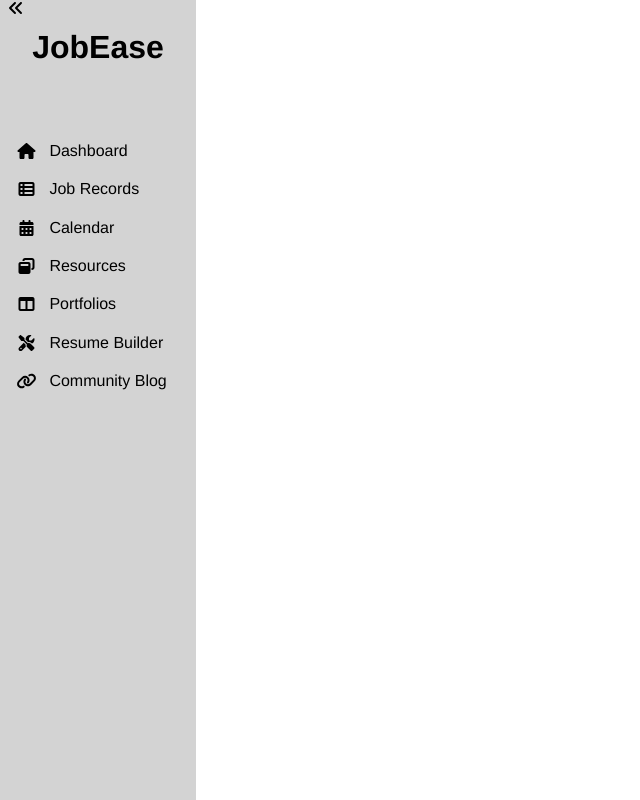
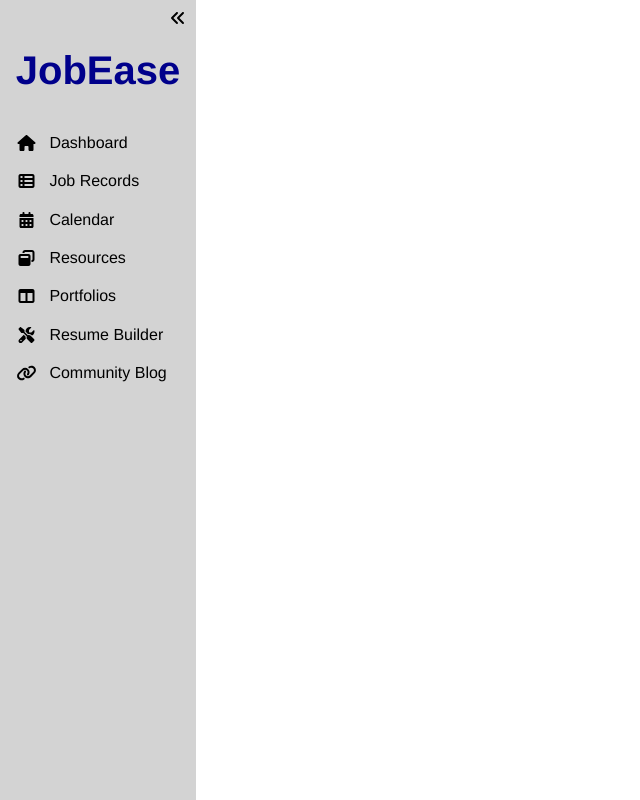
Before and after one commit to Jessica0192/JobEase, a Vue app in the folder frontend/: page /sidebar in a window 1280 px wide. Shown: the whole page, without its empty margins (0-640 px from the left). Built offline with nearby package versions, Linux system fonts and the light colour scheme.

Commit message:
Not seeing sidebar menu on login page and changing a UI a little bit

```diff
--- a/frontend/src/App.vue
+++ b/frontend/src/App.vue
@@ -1,6 +1,7 @@
 <template>
 <div>
-  <Sidebar/>
+  <!-- <Sidebar/> -->
+  <Sidebar v-if="shouldShowSidebar"></Sidebar>
   <div id="app" :style="{ 'margin-left': sidebarWidth }">
     <!-- <h1>JobEase</h1> -->
     <router-view/>
@@ -16,6 +17,11 @@ export default {
   components: { Sidebar },
   setup () {
     return { sidebarWidth }
+  },
+  computed: {
+    shouldShowSidebar () {
+      return this.$route.meta.sidebar !== false
+    }
   }
 }
 </script>
--- a/frontend/src/components/sidebar/Sidebar.vue
+++ b/frontend/src/components/sidebar/Sidebar.vue
@@ -1,10 +1,10 @@
 <template>
   <div class="sidebar" :style="{ width: sidebarWidth }">
-    <h1>
+    <div class="header">
       <span v-if="collapsed">
       </span>
       <span v-else>JobEase</span>
-    </h1>
+    </div>
 
     <span v-if="collapsed">
     </span>
@@ -41,11 +41,20 @@ export default {
 :root {
   --sidebar-bg-color: #D3D3D3;
   --sidebar-item-hover: #808080;
-    --sidebar-item-active: #000000;
+  --sidebar-item-active: #316fcd;
 }
 </style>
 
 <style scoped>
+    .header {
+      text-align: center;
+      font-weight: bold;
+      font-size: 40px;
+      margin-top: 40px;
+      margin-bottom: 30px;
+      color: darkblue;
+    }
+
     .sidebar{
       color: #000000;
       background-color: #D3D3D3;
@@ -57,6 +66,7 @@ export default {
       left: 0;
       bottom: 0;
       padding: 0.5em;
+      margin-bottom: 0px;
 
       transition: 0.3s ease;
 
@@ -71,8 +81,11 @@ export default {
     .collapse-icon {
       position: absolute;
       top: 0;
+      right: 0;
       padding: 0.75;
       transition: 0.2s linear;
+      margin-right: 10px;
+      margin-top: 10px;
     }
 
     .rotate-180 {
--- a/frontend/src/components/sidebar/SidebarLink.vue
+++ b/frontend/src/components/sidebar/SidebarLink.vue
@@ -1,9 +1,11 @@
 
 <template>
-  <router-link :to="to" class="link" :class="{ active: isActive }">
+  <!-- creates a clickable link for navigating between different routes in the application. -->
+  <router-link :to="to" class="link" v-bind:class="{ active: isActive }">
     <i class="icon" :class="icon" />
     <transition name="fade">
       <span v-if="!collapsed">
+        <!-- a placeholder for content in Sidebar.vue component -->
         <slot />
       </span>
     </transition>
@@ -62,4 +64,7 @@ export default {
   width: 25px;
   margin-right: 10px;
 }
+.active {
+  background-color: lightblue;
+}
 </style>
--- a/frontend/src/components/sidebar/state.js
+++ b/frontend/src/components/sidebar/state.js
@@ -4,7 +4,7 @@ export const collapsed = ref(false)
 export const toggleSidebar = () => (collapsed.value = !collapsed.value)
 
 export const SIDEBAR_WIDTH = 180
-export const SIDEBAR_WIDTH_COLLAPSED = 38
+export const SIDEBAR_WIDTH_COLLAPSED = 15
 export const sidebarWidth = computed(
   () => `${collapsed.value ? SIDEBAR_WIDTH_COLLAPSED : SIDEBAR_WIDTH}px`
 )
--- a/frontend/src/main.js
+++ b/frontend/src/main.js
@@ -3,6 +3,7 @@
 import Vue from 'vue'
 import App from './App'
 import router from './router'
+// To have access to icons for our UI
 import '@fortawesome/fontawesome-free/js/all'
 
 Vue.config.productionTip = false
--- a/frontend/src/router/index.js
+++ b/frontend/src/router/index.js
@@ -35,6 +35,8 @@ const routes = [
   {
     path: '/login',
     name: 'Login',
+    // To not see the sidebar in login page
+    meta: {sidebar: false},
     component: Login
 
   },
--- a/frontend/src/views/Dashboard.vue
+++ b/frontend/src/views/Dashboard.vue
@@ -5,4 +5,6 @@
 </template>
 
 <script>
+export default {
+}
 </script>
```
Lines whose indentation alone changed are shown as unchanged.
